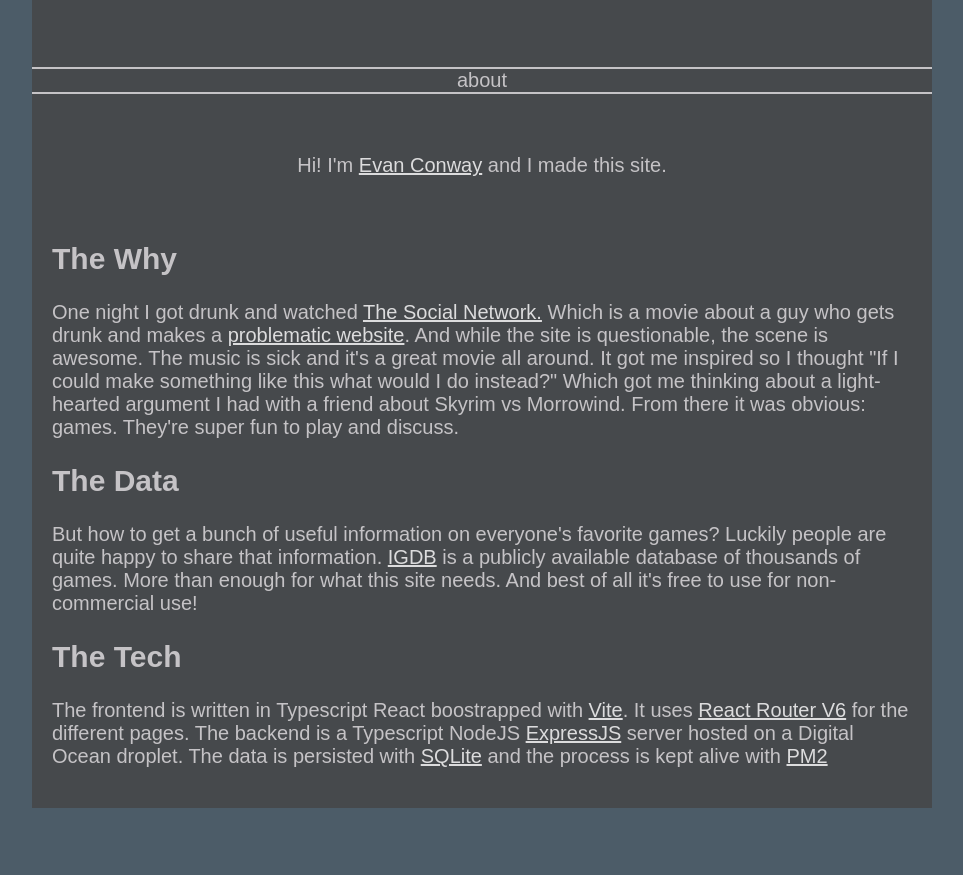
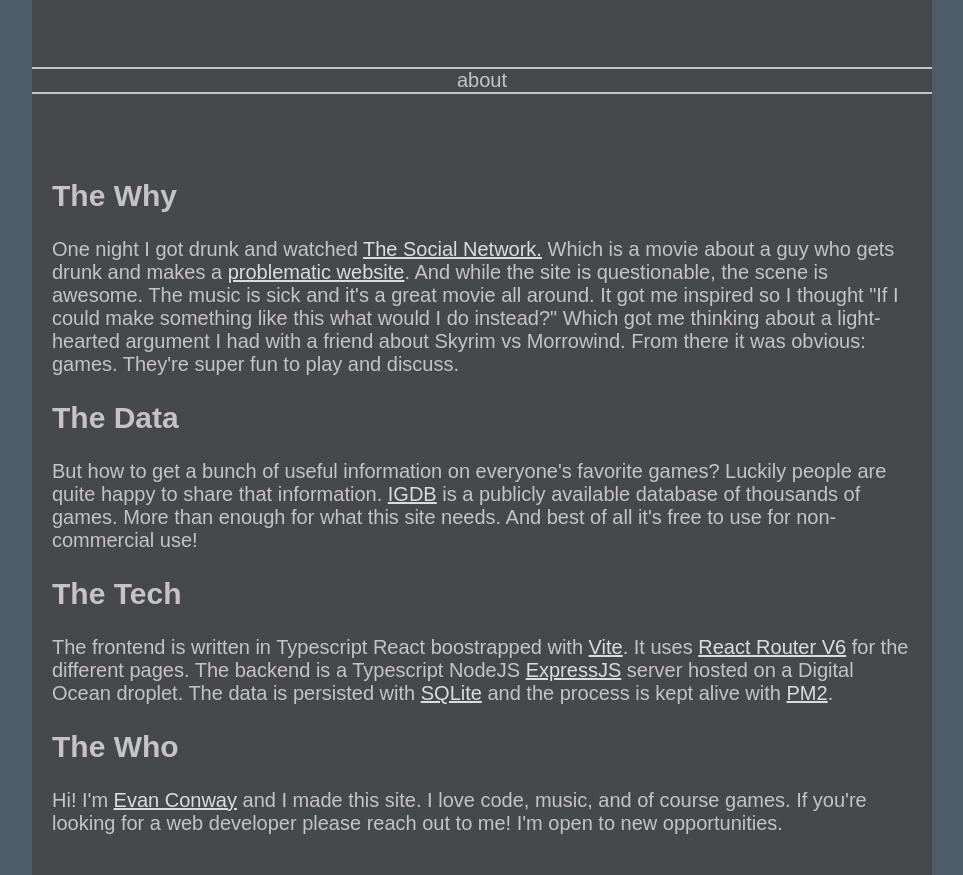
Before and after one commit to evanconway/game-rank-battles, a React (Vite) app in the folder client/: page /about in a window 1280 px wide. Shown: the part 120-995 px from the top of the page, without its empty margins (158-1121 px from the left). Before the commit the page ends 928 px from the top, so only its background shows below. Built offline with nearby package versions, Linux system fonts and the light colour scheme.

Commit message:
update about page

```diff
--- a/client/src/components/About.tsx
+++ b/client/src/components/About.tsx
@@ -8,10 +8,6 @@
         style={{ ...vsBorderStyle, marginBottom: "2em", textAlign: "center" }}
       >
         about
-      </div>
-      <div style={{ padding: "1em", textAlign: "center" }}>
-        Hi! I'm <A href="https://evanconway.github.io">Evan Conway</A> and I
-        made this site.
       </div>
       <section style={{ padding: "1em" }}>
         <h2>The Why</h2>
@@ -48,7 +44,14 @@
           <A href="https://expressjs.com">ExpressJS</A> server hosted on a
           Digital Ocean droplet. The data is persisted with{" "}
           <A href="https://www.sqlite.org/index.html">SQLite</A> and the process
-          is kept alive with <A href="https://pm2.keymetrics.io/">PM2</A>
+          is kept alive with <A href="https://pm2.keymetrics.io/">PM2</A>.
+        </p>
+        <h2>The Who</h2>
+        <p>
+          Hi! I'm <A href="https://evanconway.github.io">Evan Conway</A> and I
+          made this site. I love code, music, and of course games. If you're
+          looking for a web developer please reach out to me! I'm open to new
+          opportunities.
         </p>
       </section>
     </div>
```
